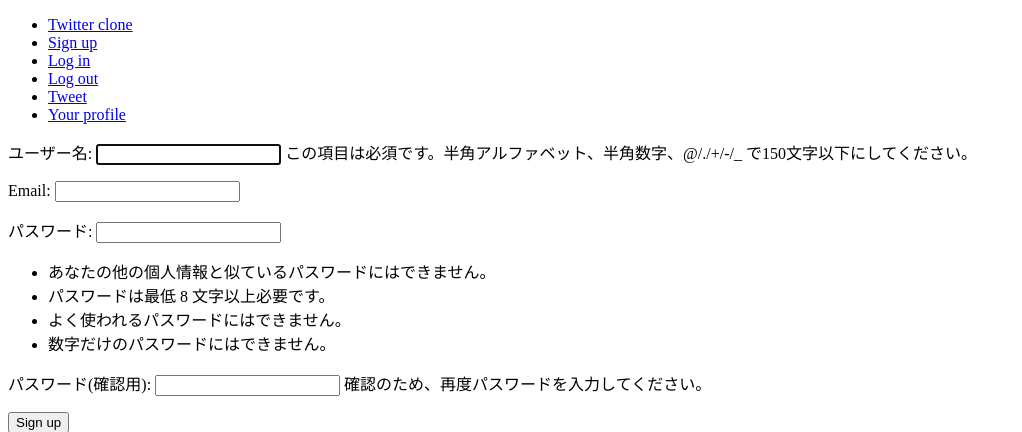
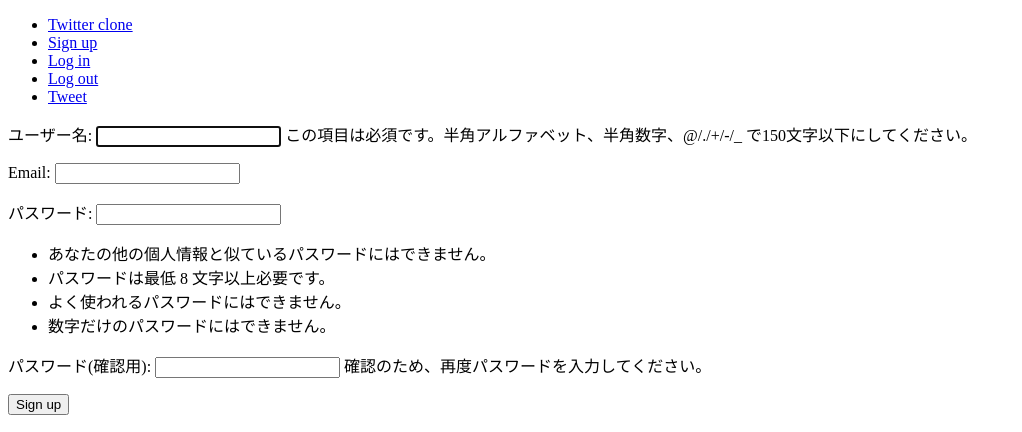
Before and after one commit to shinonome-inc/backend-final-assignment-sugaya, a Django app: page /accounts/signup/ in a window 1280 px wide. Shown: the top 432 px of the page, without its empty margins (0-1022 px from the left). Run offline with Django 4.2, Linux system fonts and the light colour scheme.

Commit message:
バグ修正

```diff
--- a/templates/base.html
+++ b/templates/base.html
@@ -15,9 +15,8 @@
         <li><a href="{% url 'accounts:login' %}">Log in</a></li>
         <li><a href="{% url 'accounts:logout' %}">Log out</a></li>
         <li><a href="{% url 'tweets:create' %}">Tweet</a></li>
-        <li><a href="{% url 'accounts:user_profile' user.username %}">Your profile</a></li>
         {% if user.is_authenticated %}
-        <li>You are logged in as {{ user.username }}</li>
+          <li>You are logged in as <a href="{% url 'accounts:user_profile' user.username %}">{{ user.username }}</a></li>
         {% endif %}
       </ul>
     </nav>
--- a/tweets/admin.py
+++ b/tweets/admin.py
@@ -1,4 +1,5 @@
 from django.contrib import admin
+
 from .models import Tweet
 
 
```
